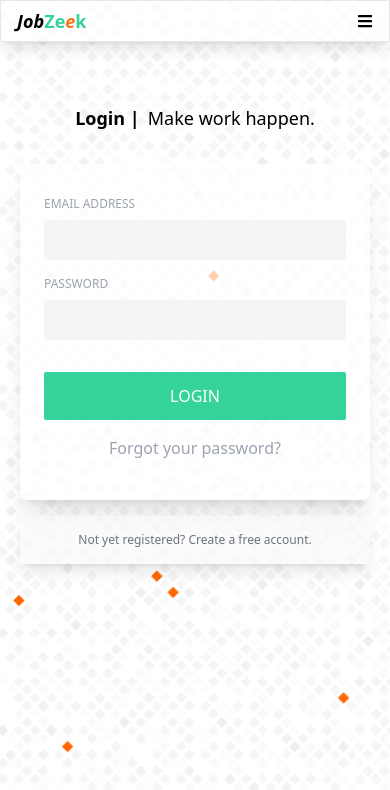
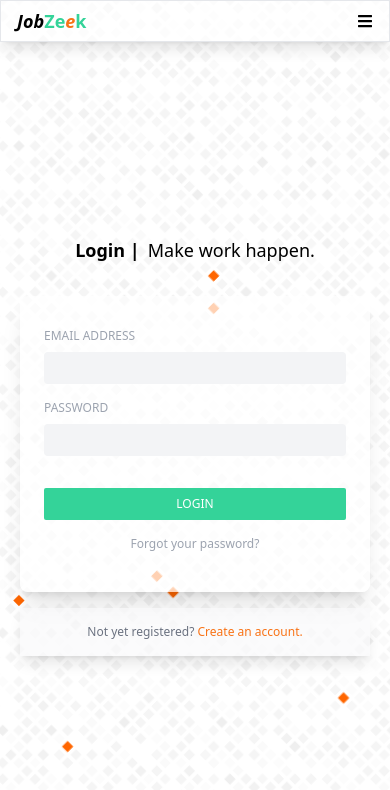
Before and after one commit to vargasjuanibarra/jobZeeker-fe, a React (Vite) app: page /login in a window 390 px wide. Shown: the top 790 px of the page. Built offline with nearby package versions, Linux system fonts and the light colour scheme.

Commit message:
fix login page fonts, margin and spacing

```diff
--- a/src/layouts/Main.layout.jsx
+++ b/src/layouts/Main.layout.jsx
@@ -8,7 +8,9 @@ const Mainlayout = () => {
   return (
     <>
         <Navbar />
-        <Outlet />
+        <div className="container mx-auto ">
+          <Outlet />
+        </div>
         <ToastContainer />
     </>
   );
--- a/src/pages/Login.page.jsx
+++ b/src/pages/Login.page.jsx
@@ -24,8 +24,7 @@ const Loginpage = () => {
   }
 
   return (
-    <section className="text-center flex flex-col justify-center items-center w-[350px] md:w-[400px] mx-auto  my-10 lg:my-20">
-    {/* <FaExclamationTriangle className="text-6xl text-yellow-400 fa-4x mb-4" /> */}
+    <section className="text-center flex flex-col justify-center items-center w-[350px] md:w-[400px] mx-auto sm:my-10 h-screen sm:h-auto md:h-auto lg:h-screen lg:my-0">
     <div className="flex items-center pt-8 pb-4 mt-8 mb-4">
         <h1 className="text-lg font-semibold">Login | </h1>
         <p className="ml-2 text-lg text-black"> Make work happen.</p>
@@ -39,7 +38,7 @@ const Loginpage = () => {
                 type="text"
                 id="email"
                 name="email"
-                className="rounded w-full py-2 px-3 mb-2 bg-gray-100"
+                className="rounded w-full py-1 md:py-2 px-3 mb-2 bg-gray-100"
                 required
                 value={email}
                 onChange={(e) => (setEmail(e.target.value))}
@@ -51,21 +50,21 @@ const Loginpage = () => {
                 type="password"
                 id="password"
                 name="password"
-                className="rounded w-full py-2 px-3 mb-2 bg-gray-100"
+                className="rounded w-full py-1 md:py-2 px-3 mb-2 bg-gray-100"
                 required
                 value={password}
                 onChange={(e) => (setPassword(e.target.value))}
               />
       <button
-        className="text-white bg-emerald-400 hover:bg-gray-600 rounded-sm px-3 py-3 mt-6 w-full"
+        className="text-white text-xs sm:text-sm md:text-md bg-emerald-400 hover:bg-gray-600 rounded-sm px-3 py-2 md:py-3 mt-6 w-full"
         type="submit"
         >LOGIN</button
       >
       </form>
-      <p className="text-md text-gray-400 my-4"> Forgot your password?</p>
+      <p className="text-xs md:text-md text-gray-400 my-4"> Forgot your password?</p>
     </div>
-    <div className="text-xs sm:text-sm my-4 bg-gray-50 bg-opacity-70 w-full py-4 text-gray-500 shadow-lg bg-opacity-65">
-      <p>Not yet registered? Create a free account.</p>
+    <div className="text-xs my-4 bg-gray-50 bg-opacity-70 w-full py-4 text-gray-500 shadow-lg bg-opacity-65">
+      <p>Not yet registered? <span className="text-orange-500 hover:text-orange-600 cursor-pointer hover:font-semibold">Create an account.</span></p>
     </div>
 
   </section>
--- a/src/pages/Signup.page.jsx
+++ b/src/pages/Signup.page.jsx
@@ -4,7 +4,7 @@ const Signuppage = () => {
     const [email,setEmail] = useState();
     const [password,setPassword] = useState();
   return (
-    <section className="text-center flex flex-col justify-center items-center w-[350px] md:w-[400px] mx-auto my-10 lg:my-20">
+    <section className="text-center flex flex-col justify-center items-center w-[350px] md:w-[400px] mx-auto sm:my-10 h-screen sm:h-auto md:h-auto lg:h-screen lg:my-0">
     {/* <FaExclamationTriangle className="text-6xl text-yellow-400 fa-4x mb-4" /> */}
     <div className="flex items-center pt-8 pb-4 mt-8 mb-4">
         <h1 className="text-lg font-semibold">Signup | </h1>
@@ -79,7 +79,7 @@ const Signuppage = () => {
       >
     </div>
     <div className="text-xs sm:text-sm px-4 my-4 bg-gray-50 bg-opacity-70 w-full py-4 text-gray-500 shadow-lg bg-opacity-65">
-      <p>Already have an account? Click here to login.</p>
+      <p>Already have an account? <span className="text-orange-500 hover:text-orange-600 cursor-pointer hover:font-semibold">Click here to login.</span></p>
     </div>
 
   </section>
```
